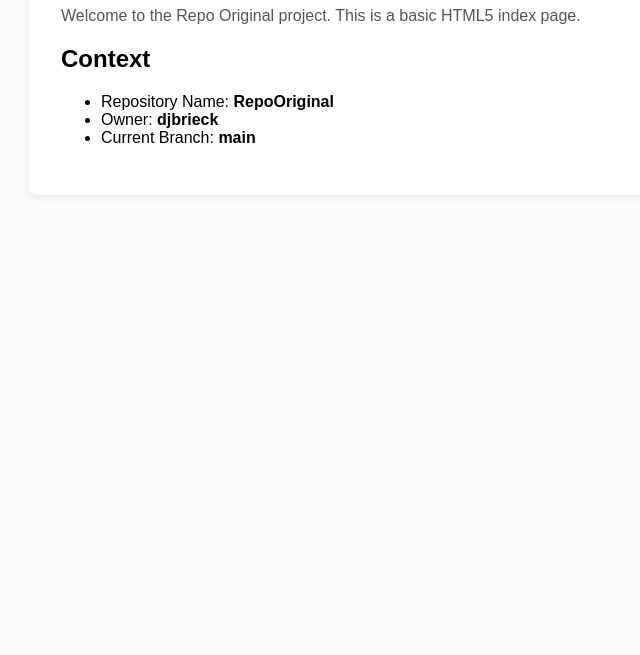
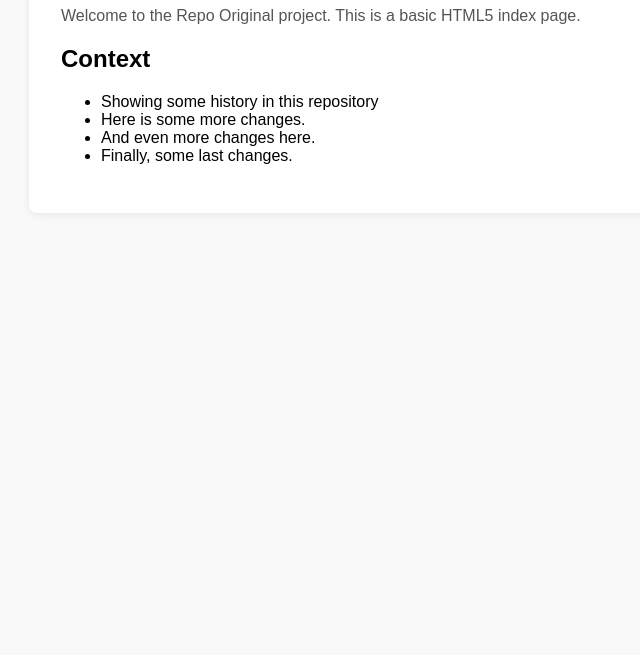
Before and after one commit to djbrieck/RepoOriginal, a plain HTML site: page index.html in a window 1280 px wide. Shown: the part 145-800 px from the top of the page, without its empty margins (179-819 px from the left). Drawn offline with Linux system fonts and the light colour scheme.

Commit message:
More changes

```diff
--- a/index.html
+++ b/index.html
@@ -33,9 +33,10 @@
         <section>
             <h2>Context</h2>
             <ul>
-                <li>Repository Name: <strong>RepoOriginal</strong></li>
-                <li>Owner: <strong>djbrieck</strong></li>
-                <li>Current Branch: <strong>main</strong></li>
+                <li>Showing some history in this repository</li>
+                <li> Here is some more changes.</li>
+                <li> And even more changes here.</li>
+                <li> Finally, some last changes.</li>
             </ul>
         </section>
     </div>
```
